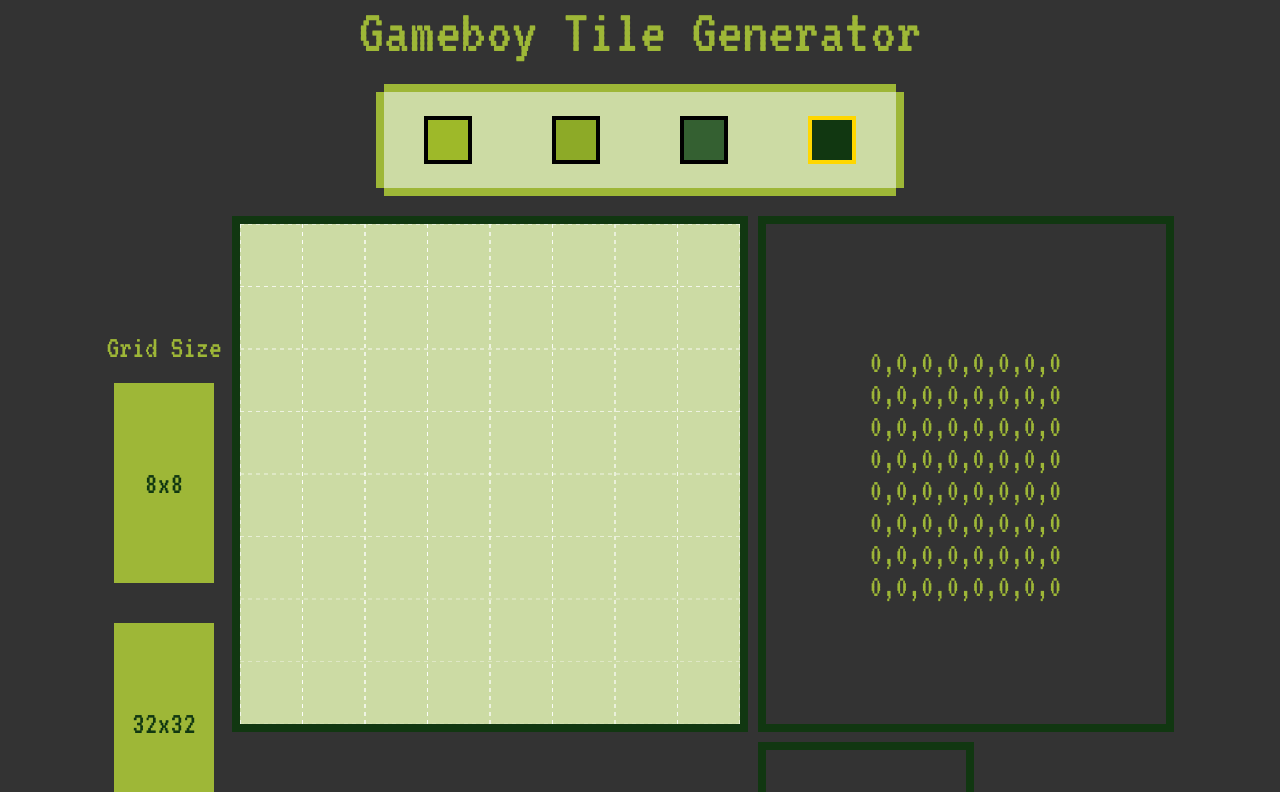
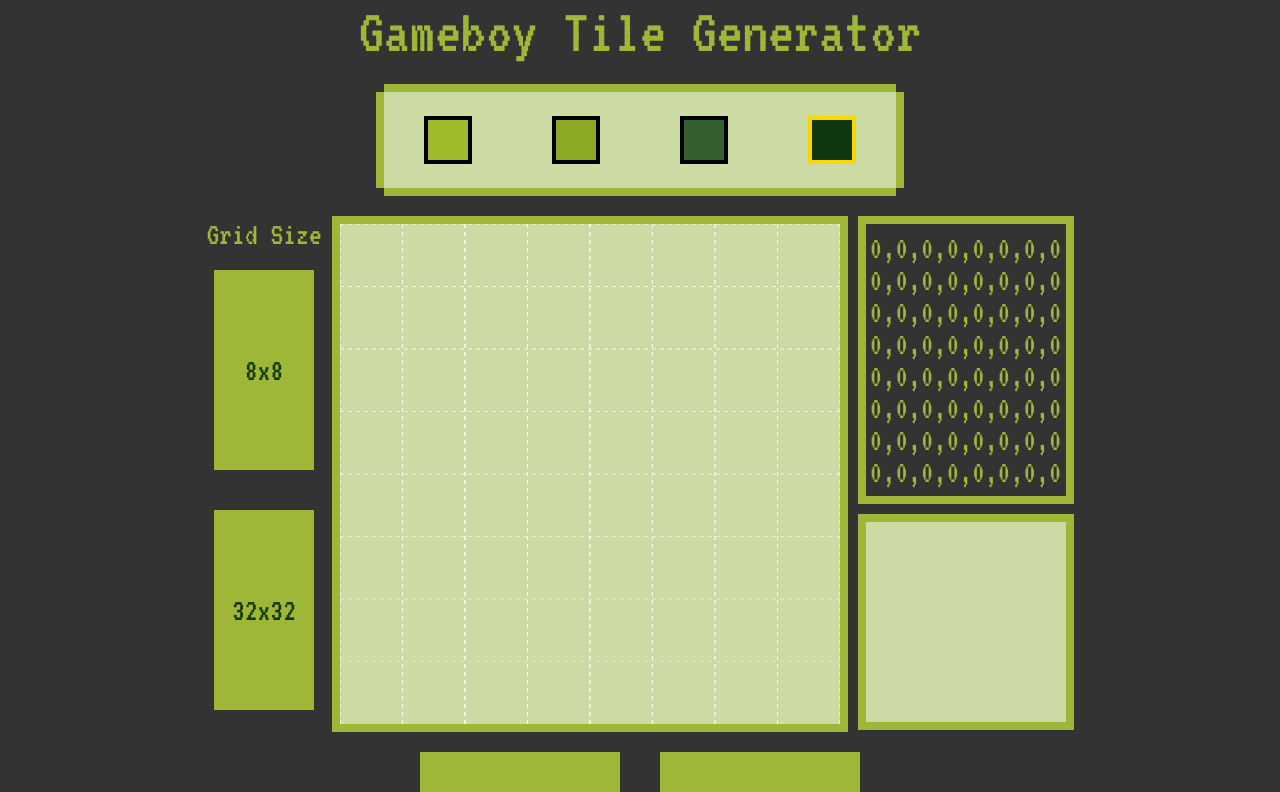
Before and after one commit to spkelly/gb-pallete, a Vue app: page / in a window 1280 px wide. Shown: the top 792 px of the page. Built offline with nearby package versions, Linux system fonts and the light colour scheme.

Commit message:
changed border color and background color

```diff
--- a/src/components/TileCanvas.vue
+++ b/src/components/TileCanvas.vue
@@ -72,7 +72,7 @@
 <style lang="css">
   .canvas_holder{
     height: 500px;
-    border: 8px solid #113711;
+    border: 8px solid #9eb737;
     margin: 0 10px;
     position:relative;
   }
--- a/src/components/TileOutput.vue
+++ b/src/components/TileOutput.vue
@@ -44,15 +44,15 @@
     flex-wrap: wrap;
     text-align: left;
     font-size: 14px;
-    height: 500px;
-    width: 400px;
+    padding: 8px 0;
     border: 1px solid black;
-    border: 8px solid #113711;
+    border: 8px solid #9eb737;
   }
 
   .mini_output_holder{
+    background-color: #ccdaa6;
     margin-top: 10px;
-    border: 8px solid #113711;
+    border: 8px solid #9eb737;
     display: flex;
     width: 200px;
     flex-wrap: wrap;
```
